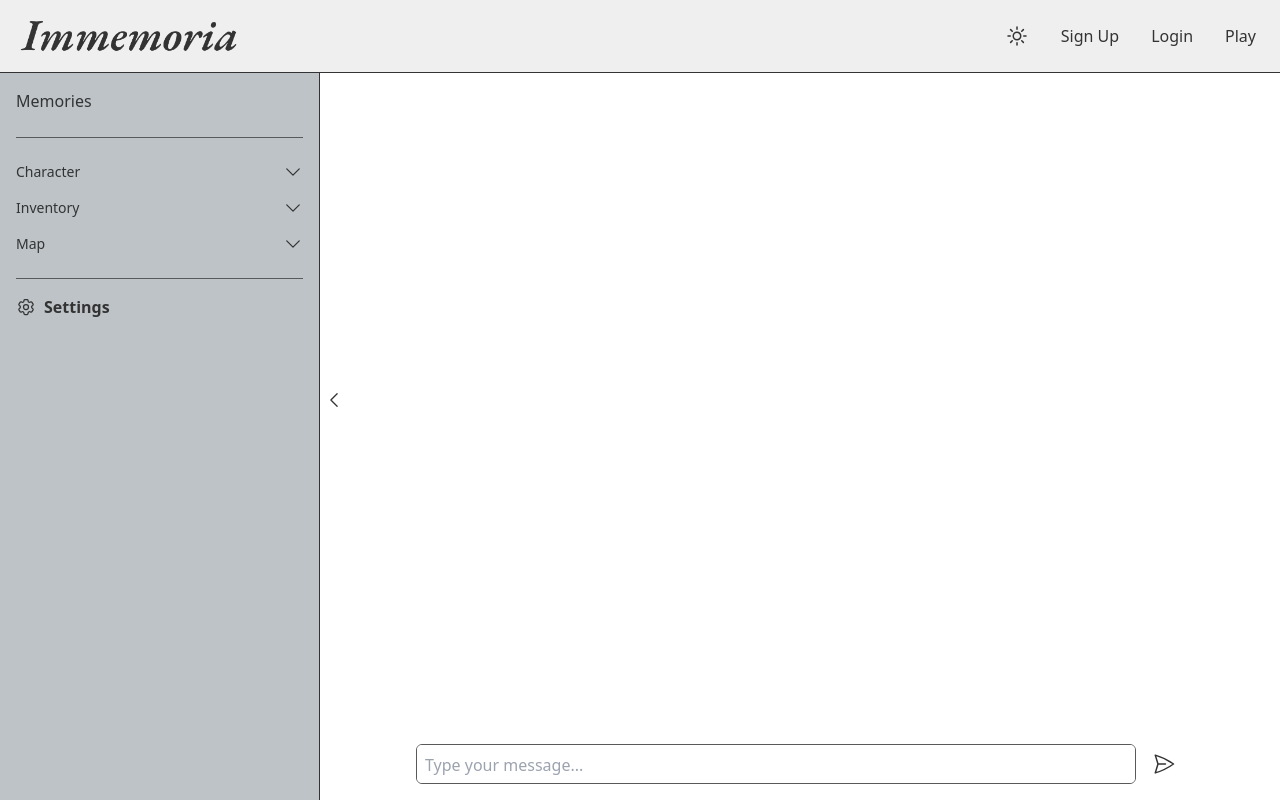
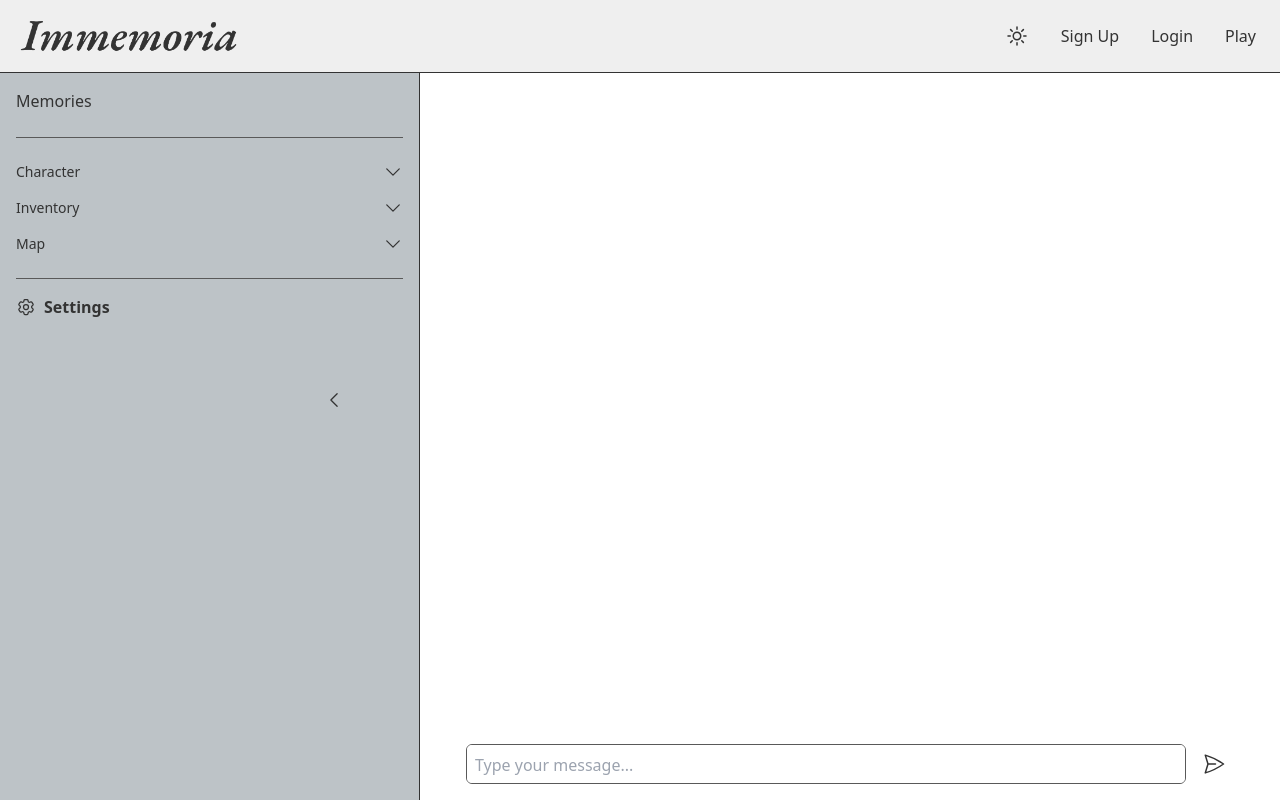
Before and after one commit to sean-a-ogrady/Immemoria-client, a React (Vite) app: page /play in a window 1280 px wide. Built offline with nearby package versions, Linux system fonts and the light colour scheme.

Commit message:
Fine tune expanding and contracting of sidebar

```diff
--- a/src/routes/gameInterface.jsx
+++ b/src/routes/gameInterface.jsx
@@ -9,6 +9,11 @@ export default function GameInterface() {
     const [isSmallScreen, setIsSmallScreen] = useState(window.innerWidth < 640);
     const [isDesktopSidebarOpen, setIsDesktopSidebarOpen] = useState(true);
     const [isMobileMenuOpen, setIsMobileMenuOpen] = useState(false);
+    const [openSections, setOpenSections] = useState({
+        Character: false,
+        Inventory: false,
+        Map: false
+    });
 
     const chatContainerRef = useRef(null);
     const textareaRef = useRef(null);
@@ -80,10 +85,17 @@ export default function GameInterface() {
         adjustTextareaHeight();
     };
 
+    const handleSectionToggle = (sectionTitle) => {
+        setOpenSections(prev => ({
+            ...prev,
+            [sectionTitle]: !prev[sectionTitle]
+        }));
+    };
 
     const toggleSidebar = () => { setIsDesktopSidebarOpen(!isDesktopSidebarOpen); };
 
-    const sidebarWidth = isDesktopSidebarOpen ? '320px' : '0px';
+    const isAnySectionOpen = Object.values(openSections).some(value => value);
+    const sidebarSectionOpenWidthToggler = isAnySectionOpen ? '420px' : '320px';
 
     return (
         <div className="flex flex-row min-h-[calc(100vh-72px)] max-h-[calc(100vh-72px)] border-t border-light-primary-text dark:border-dark-primary-text bg-light-background dark:bg-dark-background">
@@ -104,10 +116,10 @@ export default function GameInterface() {
                         {/* Combined Sidebar Content for Mobile and Desktop */}
                         {/* Some ugly code I wrote in order to handle window resizing for the menu */}
                         <div
-                            className={`${open ? 'block' : 'hidden'} h-full sm:block px-4 py-2
-                                ${isDesktopSidebarOpen ? 'sm:w-[320px] sm:px-4 sm:py-2' : 'sm:w-0 sm:px-0 sm:py-0'}
+                            className={`${open ? 'block' : 'hidden'} h-full sm:block px-4 py-2 sm:max-w-[420px]
+                                ${isDesktopSidebarOpen ? `sm:w-[${sidebarSectionOpenWidthToggler}] sm:px-4` : 'sm:w-0 sm:px-0'}
                                 w-[100vw] bg-light-sidebar dark:bg-dark-sidebar z-10 flex flex-col overflow-y-auto
-                                ${isSmallScreen ? "" : "border-r border-light-primary-text dark:border-dark-primary-text"}`}
+                                ${(isSmallScreen || !isDesktopSidebarOpen) ? "" : "border-r border-light-primary-text dark:border-dark-primary-text"}`}
                             style={{ transition: 'width 0.3s' }}
                         >
                             {/* Section header - Memories */}
@@ -116,13 +128,13 @@ export default function GameInterface() {
                             <hr className="my-4 border-light-secondary-text dark:border-dark-secondary-text" />
 
                             {/* Character */}
-                            <SidebarSection title="Character" />
+                            <SidebarSection title="Character" handleSectionToggle={handleSectionToggle} />
 
                             {/* Inventory */}
-                            <SidebarSection title="Inventory" />
+                            <SidebarSection title="Inventory" handleSectionToggle={handleSectionToggle} />
 
                             {/* Map */}
-                            <SidebarSection title="Map" />
+                            <SidebarSection title="Map" handleSectionToggle={handleSectionToggle} />
 
                             {/* dividing line */}
                             <hr className="my-4 border-light-secondary-text dark:border-dark-secondary-text" />
@@ -142,7 +154,7 @@ export default function GameInterface() {
             </Disclosure>
 
             {/* Sidebar Toggle Button for Desktop */}
-            <div className="hidden sm:flex sm:absolute sm:left-[320px] sm:top-1/2 sm:-translate-y-1/2 sm:translate-x-1 z-20" style={{ left: isDesktopSidebarOpen ? '320px' : '0px', transition: 'left 0.3s' }}>
+            <div className={`hidden sm:flex sm:absolute sm:left-[${sidebarSectionOpenWidthToggler}] sm:top-1/2 sm:-translate-y-1/2 sm:translate-x-1 z-20`} style={{ left: isDesktopSidebarOpen ? sidebarSectionOpenWidthToggler : '0px', transition: 'left 0.3s' }}>
                 <button
                     onClick={toggleSidebar}
                     className="text-light-primary-text dark:text-dark-primary-text hover:text-light-accent dark:hover:text-dark-accent transition-colors duration-200"
@@ -187,11 +199,11 @@ export default function GameInterface() {
     );
 }
 
-const SidebarSection = ({ title }) => (
+const SidebarSection = ({ title, handleSectionToggle }) => (
     <Disclosure>
         {({ open }) => (
             <>
-                <Disclosure.Button className="flex justify-between w-full py-2 text-sm font-medium text-left text-light-primary-text dark:text-dark-primary-text hover:text-light-accent dark:hover:text-dark-accent transition-colors duration-200">
+                <Disclosure.Button onClick={() => handleSectionToggle(title)} className="flex justify-between w-full py-2 text-sm font-medium text-left text-light-primary-text dark:text-dark-primary-text hover:text-light-accent dark:hover:text-dark-accent transition-colors duration-200">
                     {title}
                     <span className="ml-2">
                         {open ? <ChevronUpIcon className="h-5 w-5" /> : <ChevronDownIcon className="h-5 w-5" />}
```
